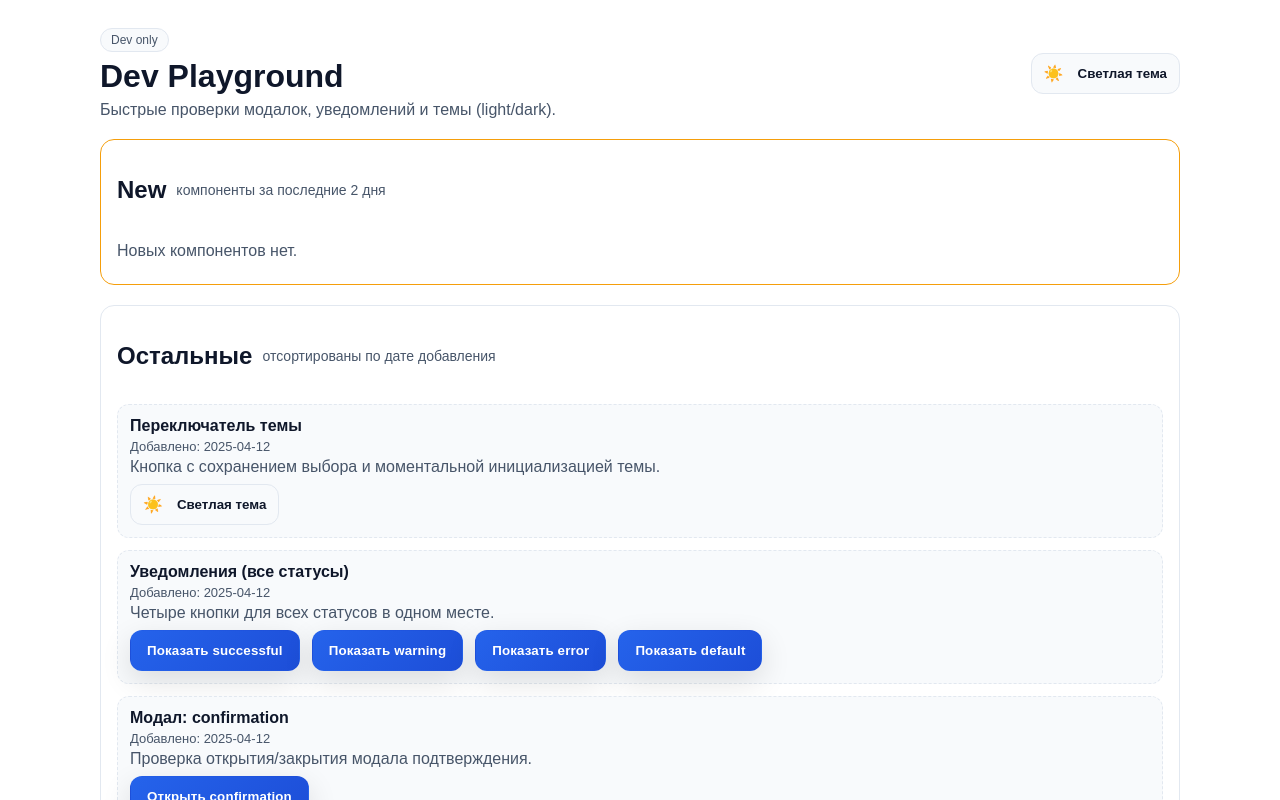
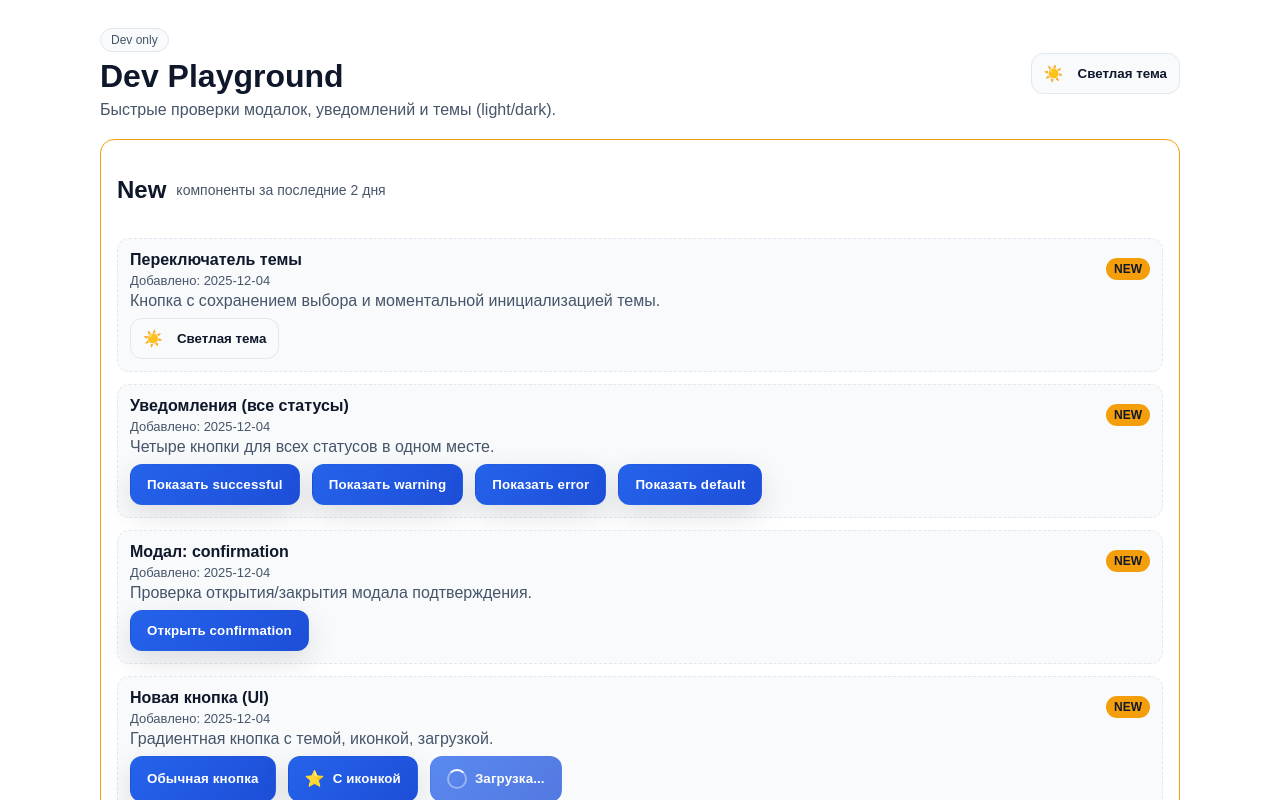
Before and after one commit to Filippov-Nikolay/java_project, a Next.js app in the folder online-diary/frontend/: page /dev in a window 1280 px wide. Shown: the top 800 px of the page. Built offline with nearby package versions, Linux system fonts and the light colour scheme.

Commit message:
moved the component object to a separate file

```diff
--- /dev/null
+++ b/online-diary/frontend/src/app/dev/helpers/showcase.tsx
@@ -0,0 +1,82 @@
+import type { CSSProperties, ReactNode } from "react";
+
+import { showNotification } from "@features/notifications/model/notificationSlice";
+import type { NotificationStatus } from "@features/notifications/model/types";
+import ThemeToggle from "@features/theme/ui/ThemeToggle";
+import Button from "@shared/ui/Button";
+
+export type ShowcaseEntry = {
+    id?: string;
+    addedAt: string; // YYYY-MM-DD
+    title: string;
+    description: string;
+    render: () => ReactNode;
+};
+
+type BuildShowcaseParams = {
+    onNotify: (status: NotificationStatus) => void;
+    onOpenConfirm: () => void;
+};
+
+const rowStyle: CSSProperties = {
+    display: "flex",
+    gap: "12px",
+    flexWrap: "wrap",
+};
+
+export const buildShowcase = ({
+    onNotify,
+    onOpenConfirm,
+}: BuildShowcaseParams): ShowcaseEntry[] => [
+    {
+        id: "theme-toggle",
+        addedAt: "2025-12-04",
+        title: "Переключатель темы",
+        description: "Кнопка с сохранением выбора и моментальной инициализацией темы.",
+        render: () => <ThemeToggle />,
+    },
+    {
+        id: "notifications-all",
+        addedAt: "2025-12-04",
+        title: "Уведомления (все статусы)",
+        description: "Четыре кнопки для всех статусов в одном месте.",
+        render: () => (
+            <div style={rowStyle}>
+                {(["successful", "warning", "error", "default"] as NotificationStatus[]).map(
+                    (status) => (
+                        <Button
+                            key={status}
+                            label={`Показать ${status}`}
+                            onClick={() => onNotify(status)}
+                        />
+                    ),
+                )}
+            </div>
+        ),
+    },
+    {
+        id: "modal-confirm",
+        addedAt: "2025-12-04",
+        title: "Модал: confirmation",
+        description: "Проверка открытия/закрытия модала подтверждения.",
+        render: () => <Button label="Открыть confirmation" onClick={onOpenConfirm} />,
+    },
+    {
+        id: "button-demo",
+        addedAt: "2025-12-04",
+        title: "Новая кнопка (UI)",
+        description: "Градиентная кнопка с темой, иконкой, загрузкой.",
+        render: () => (
+            <div style={rowStyle}>
+                <Button label="Обычная кнопка" />
+                <Button
+                    label="С иконкой"
+                    icon="⭐"
+                    iconPosition="left"
+                    onClick={() => onNotify("successful")}
+                />
+                <Button label="Загрузка..." isLoading />
+            </div>
+        ),
+    },
+];
--- a/online-diary/frontend/src/app/dev/page.tsx
+++ b/online-diary/frontend/src/app/dev/page.tsx
@@ -1,36 +1,24 @@
 "use client";
-
-import type { ReactNode } from "react";
 
 import { openModal } from "@features/modals/model/modalSlice";
 import { showNotification } from "@features/notifications/model/notificationSlice";
 import type { NotificationStatus } from "@features/notifications/model/types";
-import Button from "@shared/ui/Button";
+import { buildShowcase, type ShowcaseEntry } from "@app/dev/helpers/showcase";
 import ThemeToggle from "@features/theme/ui/ThemeToggle";
 import { useAppDispatch } from "@shared/store/hooks";
 
 import styles from "./styles.module.scss";
 
-const notificationMessages: Record<NotificationStatus, string> = {
-    successful: "Dev check: successful notification.",
-    warning: "Dev check: warning notice.",
-    error: "Dev check: error state surfaced.",
-    default: "Dev check: neutral info.",
+const TWO_DAYS_MS = 2 * 24 * 60 * 60 * 1000;
+
+const parseDateSafe = (date: string) => {
+    const parts = date.split("-").map(Number);
+    if (parts.length !== 3) return 0;
+    const [year, month, day] = parts;
+    if (!year || !month || !day) return 0;
+    return Date.UTC(year, month - 1, day);
 };
 
-type ShowcaseEntry = {
-    id?: string;
-    addedAt: string; // YYYY-MM-DD
-    title: string;
-    description: string;
-    render: () => ReactNode;
-};
-
-const TWO_DAYS_MS = 2 * 24 * 60 * 60 * 1000;
-const parseDateSafe = (date: string) => {
-    const ms = Date.parse(`${date}T00:00:00`);
-    return Number.isFinite(ms) ? ms : 0;
-};
 const isNewEntry = (date: string, now: number) => {
     const ms = parseDateSafe(date);
     if (!ms) return false;
@@ -45,7 +33,7 @@ export default function DevPlaygroundPage() {
         dispatch(
             showNotification({
                 status,
-                message: notificationMessages[status],
+                message: `Dev check: ${status} notification`,
             }),
         );
     };
@@ -62,61 +50,10 @@ export default function DevPlaygroundPage() {
         );
     };
 
-    const showcase: ShowcaseEntry[] = [
-        {
-            id: "theme-toggle",
-            addedAt: "2025-04-12",
-            title: "Переключатель темы",
-            description: "Кнопка с сохранением выбора и моментальной инициализацией темы.",
-            render: () => <ThemeToggle />,
-        },
-        {
-            id: "notifications-all",
-            addedAt: "2025-04-12",
-            title: "Уведомления (все статусы)",
-            description: "Четыре кнопки для всех статусов в одном месте.",
-            render: () => (
-                <div className={styles.row}>
-                    {(["successful", "warning", "error", "default"] as NotificationStatus[]).map(
-                        (status) => (
-                            <Button
-                                key={status}
-                                label={`Показать ${status}`}
-                                onClick={() => triggerNotification(status)}
-                            />
-                        ),
-                    )}
-                </div>
-            ),
-        },
-        {
-            id: "modal-confirm",
-            addedAt: "2025-04-12",
-            title: "Модал: confirmation",
-            description: "Проверка открытия/закрытия модала подтверждения.",
-            render: () => (
-                <Button label="Открыть confirmation" onClick={triggerModal} />
-            ),
-        },
-        {
-            id: "button-demo",
-            addedAt: "2025-04-12",
-            title: "Новая кнопка (UI)",
-            description: "Градиентная кнопка с темой, иконкой, загрузкой.",
-            render: () => (
-                <div className={styles.row}>
-                    <Button label="Обычная кнопка" />
-                    <Button
-                        label="С иконкой"
-                        icon="⭐"
-                        iconPosition="left"
-                        onClick={() => triggerNotification("successful")}
-                    />
-                    <Button label="Загрузка..." isLoading />
-                </div>
-            ),
-        },
-    ];
+    const showcase: ShowcaseEntry[] = buildShowcase({
+        onNotify: triggerNotification,
+        onOpenConfirm: triggerModal,
+    });
 
     const newEntries = showcase
         .filter((entry) => isNewEntry(entry.addedAt, now))
```
